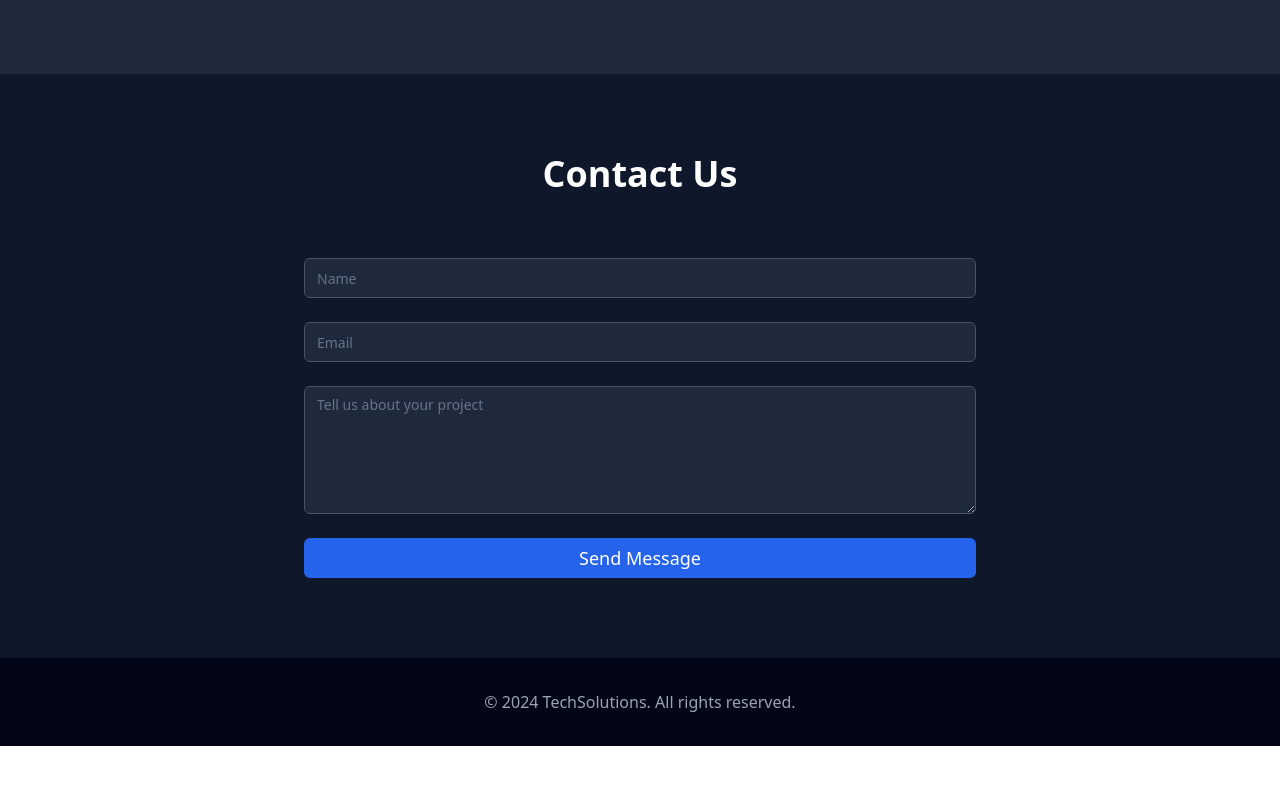
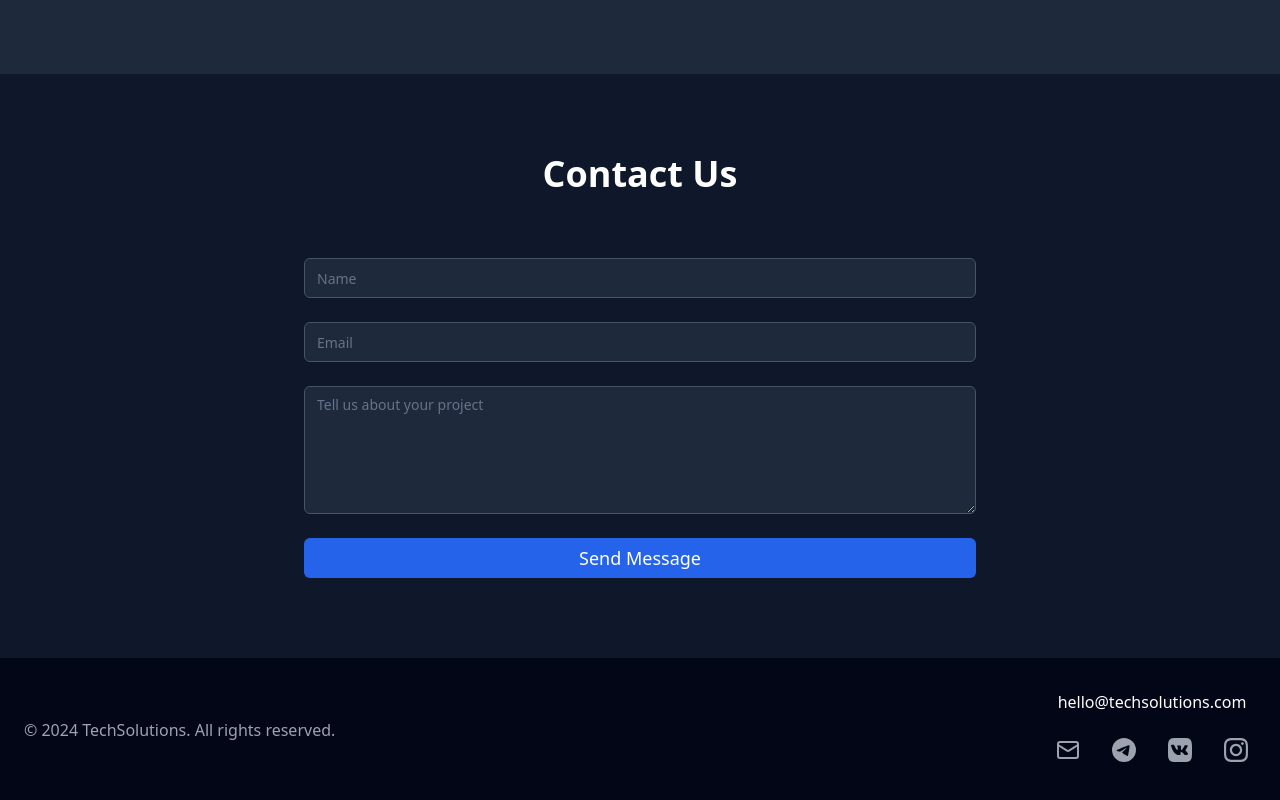
Before and after one commit to fifo033/bilingual-tech-front, a React (Vite) app: page / in a window 1280 px wide. Shown: the part 1206-2006 px from the top of the page. Before the commit the page ends 1952 px from the top, so only its background shows below. Built offline with nearby package versions, Linux system fonts and the light colour scheme.

Commit message:
Add social media links to footer
Added clickable social media icons (Telegram, VK, Instagram) and an email link to the footer, as per the provided screenshot.

```diff
--- a/src/pages/Index.tsx
+++ b/src/pages/Index.tsx
@@ -318,8 +318,52 @@ const Index = () => {
 
       {/* Footer */}
       <footer className="bg-slate-950 py-8">
-        <div className="container mx-auto px-6 text-center">
-          <p className="text-gray-400">© 2024 TechSolutions. {t.footer_rights}</p>
+        <div className="container mx-auto px-6">
+          <div className="flex flex-col md:flex-row justify-between items-center space-y-6 md:space-y-0">
+            <div className="text-center md:text-left">
+              <p className="text-gray-400">© 2024 TechSolutions. {t.footer_rights}</p>
+            </div>
+
+            <div className="flex flex-col items-center space-y-4">
+              <div className="text-white font-medium">hello@techsolutions.com</div>
+              <div className="flex items-center space-x-4">
+                <a
+                  href="#"
+                  className="text-gray-400 hover:text-white transition-colors p-2 rounded-lg hover:bg-slate-800"
+                  aria-label="Email"
+                >
+                  <Mail size={24} />
+                </a>
+                <a
+                  href="#"
+                  className="text-gray-400 hover:text-white transition-colors p-2 rounded-lg hover:bg-slate-800"
+                  aria-label="Telegram"
+                >
+                  <svg width="24" height="24" viewBox="0 0 24 24" fill="currentColor">
+                    <path d="M11.944 0A12 12 0 0 0 0 12a12 12 0 0 0 12 12 12 12 0 0 0 12-12A12 12 0 0 0 12 0a12 12 0 0 0-.056 0zm4.962 7.224c.1-.002.321.023.465.14a.506.506 0 0 1 .171.325c.016.093.036.306.02.472-.18 1.898-.962 6.502-1.36 8.627-.168.9-.499 1.201-.82 1.23-.696.065-1.225-.46-1.9-.902-1.056-.693-1.653-1.124-2.678-1.8-1.185-.78-.417-1.21.258-1.91.177-.184 3.247-2.977 3.307-3.23.007-.032.014-.15-.056-.212s-.174-.041-.249-.024c-.106.024-1.793 1.14-5.061 3.345-.48.33-.913.49-1.302.48-.428-.008-1.252-.241-1.865-.44-.752-.245-1.349-.374-1.297-.789.027-.216.325-.437.893-.663 3.498-1.524 5.83-2.529 6.998-3.014 3.332-1.386 4.025-1.627 4.476-1.635z"/>
+                  </svg>
+                </a>
+                <a
+                  href="#"
+                  className="text-gray-400 hover:text-white transition-colors p-2 rounded-lg hover:bg-slate-800"
+                  aria-label="VK"
+                >
+                  <svg width="24" height="24" viewBox="0 0 24 24" fill="currentColor">
+                    <path d="M15.684 0H8.316C1.592 0 0 1.592 0 8.316v7.368C0 22.408 1.592 24 8.316 24h7.368C22.408 24 24 22.408 24 15.684V8.316C24 1.592 22.408 0 15.684 0zM18.947 16.894h-1.89c-.702 0-.918-.563-2.184-1.829-1.102-1.018-1.581-.969-1.845-.969-.378 0-.486.108-.486.63v1.665c0 .45-.144.72-1.332.72-1.953 0-4.128-1.188-5.661-3.402C3.742 10.465 3.049 7.824 3.049 7.278c0-.27.108-.522.63-.522h1.89c.468 0 .648.216.828.72.9 2.448 2.412 4.59 3.024 4.59.234 0 .342-.108.342-.702V9.882c-.054-1.278-.756-1.386-.756-1.836 0-.216.18-.432.468-.432h2.97c.396 0 .54.216.54.702v3.186c0 .396.18.54.288.54.234 0 .432-.144.864-.576 1.332-1.494 2.286-3.78 2.286-3.78.126-.27.342-.522.81-.522h1.89c.558 0 .684.288.558.72-.198.72-2.052 4.014-2.052 4.014-.18.306-.252.432 0 .756.18.234.774.756 1.17 1.224.666.78 1.17 1.44 1.296 1.908.144.468-.072.72-.558.72z"/>
+                  </svg>
+                </a>
+                <a
+                  href="#"
+                  className="text-gray-400 hover:text-white transition-colors p-2 rounded-lg hover:bg-slate-800"
+                  aria-label="Instagram"
+                >
+                  <svg width="24" height="24" viewBox="0 0 24 24" fill="currentColor">
+                    <path d="M12 2.163c3.204 0 3.584.012 4.85.07 3.252.148 4.771 1.691 4.919 4.919.058 1.265.069 1.645.069 4.849 0 3.205-.012 3.584-.069 4.849-.149 3.225-1.664 4.771-4.919 4.919-1.266.058-1.644.07-4.85.07-3.204 0-3.584-.012-4.849-.07-3.26-.149-4.771-1.699-4.919-4.92-.058-1.265-.07-1.644-.07-4.849 0-3.204.013-3.583.07-4.849.149-3.227 1.664-4.771 4.919-4.919 1.266-.057 1.645-.069 4.849-.069zm0-2.163c-3.259 0-3.667.014-4.947.072-4.358.2-6.78 2.618-6.98 6.98-.059 1.281-.073 1.689-.073 4.948 0 3.259.014 3.668.072 4.948.2 4.358 2.618 6.78 6.98 6.98 1.281.058 1.689.072 4.948.072 3.259 0 3.668-.014 4.948-.072 4.354-.2 6.782-2.618 6.979-6.98.059-1.28.073-1.689.073-4.948 0-3.259-.014-3.667-.072-4.947-.196-4.354-2.617-6.78-6.979-6.98-1.281-.059-1.69-.073-4.949-.073zm0 5.838c-3.403 0-6.162 2.759-6.162 6.162s2.759 6.163 6.162 6.163 6.162-2.759 6.162-6.163c0-3.403-2.759-6.162-6.162-6.162zm0 10.162c-2.209 0-4-1.79-4-4 0-2.209 1.791-4 4-4s4 1.791 4 4c0 2.21-1.791 4-4 4zm6.406-11.845c-.796 0-1.441.645-1.441 1.44s.645 1.44 1.441 1.44c.795 0 1.439-.645 1.439-1.44s-.644-1.44-1.439-1.44z"/>
+                  </svg>
+                </a>
+              </div>
+            </div>
+          </div>
         </div>
       </footer>
     </div>
```
